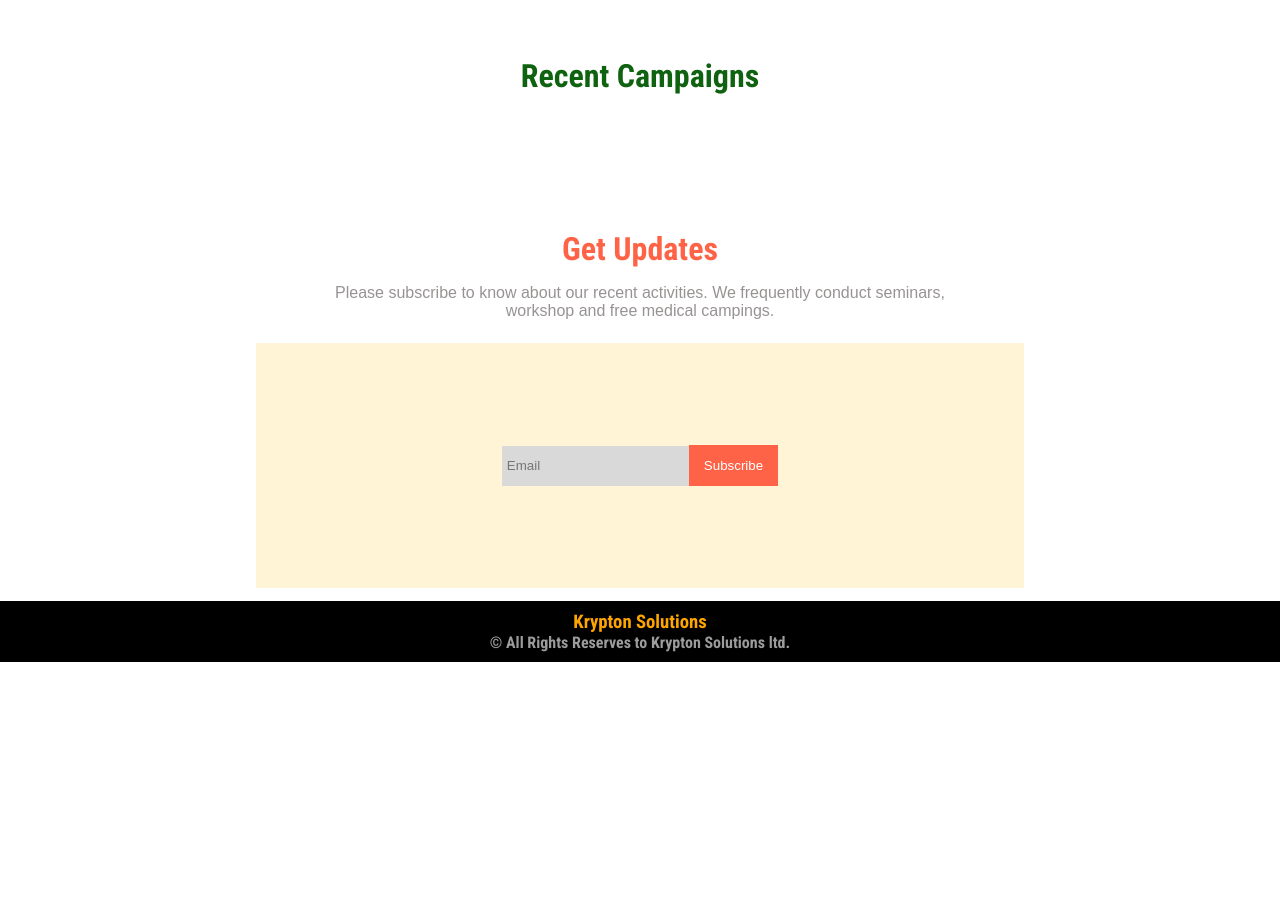
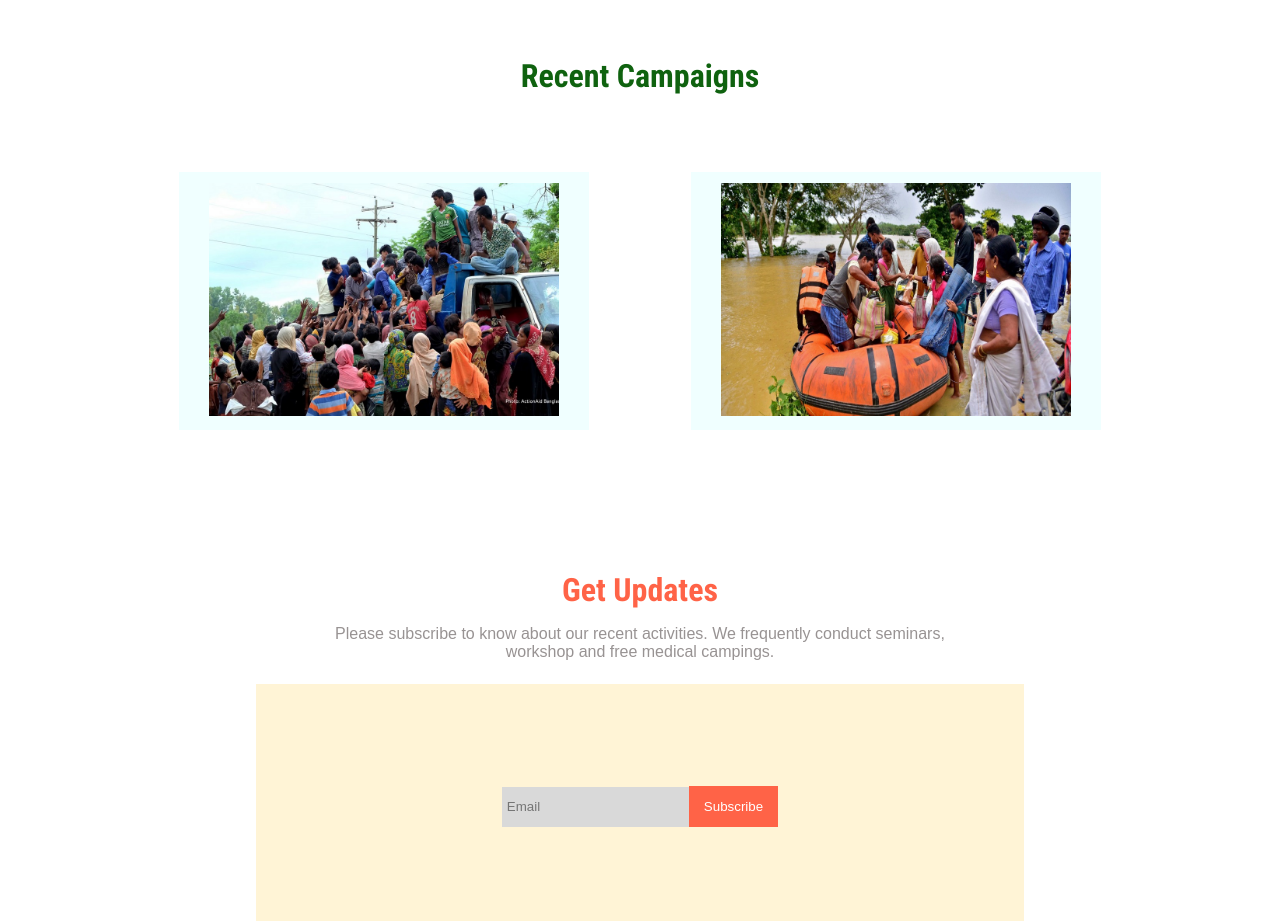
Before and after one commit to atique-atq/donate-now, a plain HTML site: page index.html in a window 1280 px wide. Shown: the part 1280-2201 px from the top of the page. Before the commit the page ends 1942 px from the top, so only its background shows below. Drawn offline with Linux system fonts and the light colour scheme.

Commit message:
image added in campaign

```diff
--- a/css/style.css
+++ b/css/style.css
@@ -155,7 +155,21 @@ body{
 }
 
 #campaign-container{
+    margin: 2% 10%;
+    justify-content: center;
     display: flex;
+    width: 80%
+}
+
+.campaign-item{
+    margin: 5%;
+    padding: 1%;
+    width: 40%;
+    background-color: #f0ffff;
+}
+
+.campaign-item img{
+    width: 90%;
 }
 
 #update-section{
--- a/index.html
+++ b/index.html
@@ -87,12 +87,11 @@
         <h1>Recent Campaigns</h1>
         <div id="campaign-container">
             <div class="campaign-item">
-                <img src="" alt="">
-
+                <img src="images/campaigns/donation2.jpg" alt="">
             </div>
 
             <div class="campaign-item">
-
+                <img src="images/campaigns/donation5.jpg" alt="">
             </div>
 
         </div>
```
Also changed, not shown: images/campaigns/donation14.webp (added), images/campaigns/donation2.jpg (added), images/campaigns/donation5.jpg (added).
